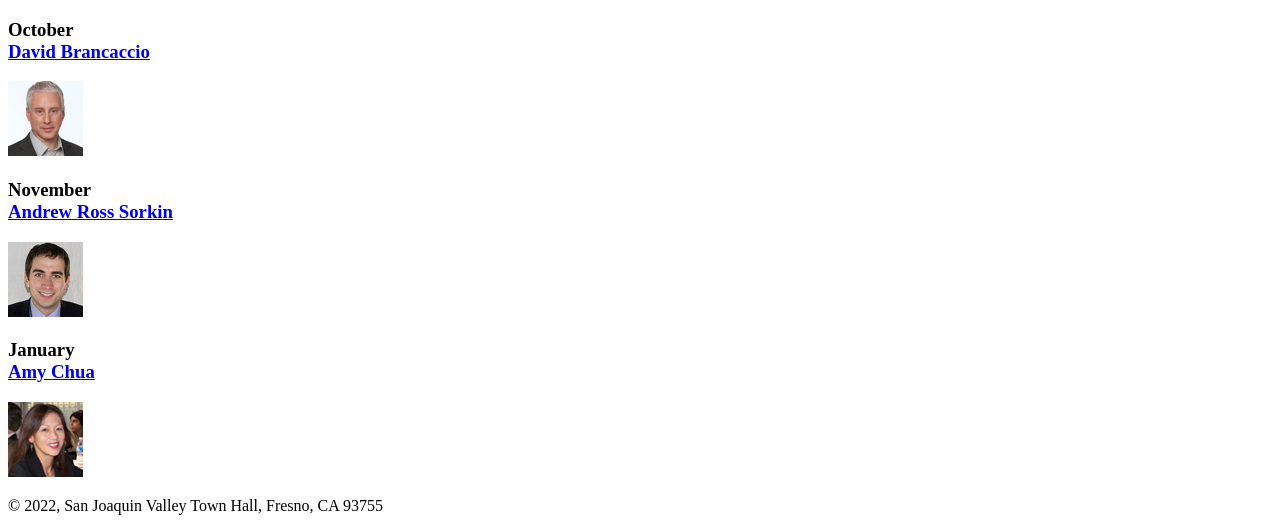
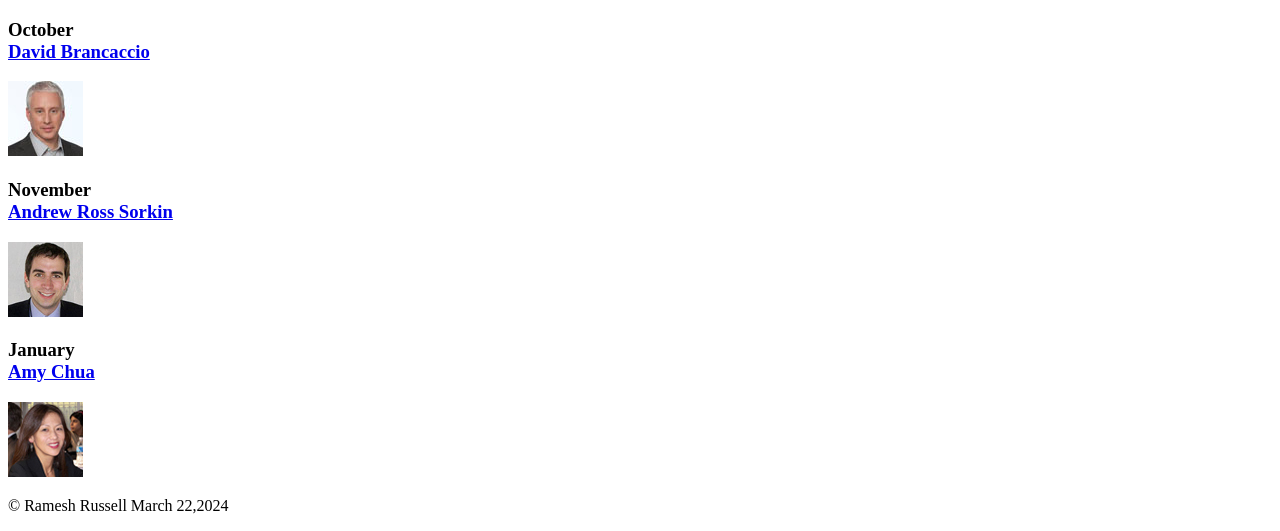
Before and after one commit to rmrfiftynine/A06, a plain HTML site: page index.html in a window 1280 px wide. Shown: the part 504-1035 px from the top of the page. Drawn offline with Linux system fonts and the light colour scheme.

Commit message:
copyright

```diff
--- a/index.html
+++ b/index.html
@@ -38,7 +38,7 @@
 		<img src="images/chua75.jpg" alt="Amy Chua photo">
 	</main>
 	<footer>
-		<p>&copy; 2022, San Joaquin Valley Town Hall, Fresno, CA 93755</p>
+		<p>&copy; Ramesh Russell March 22,2024</p>
 	</footer>
 </body>
 </html>
```
